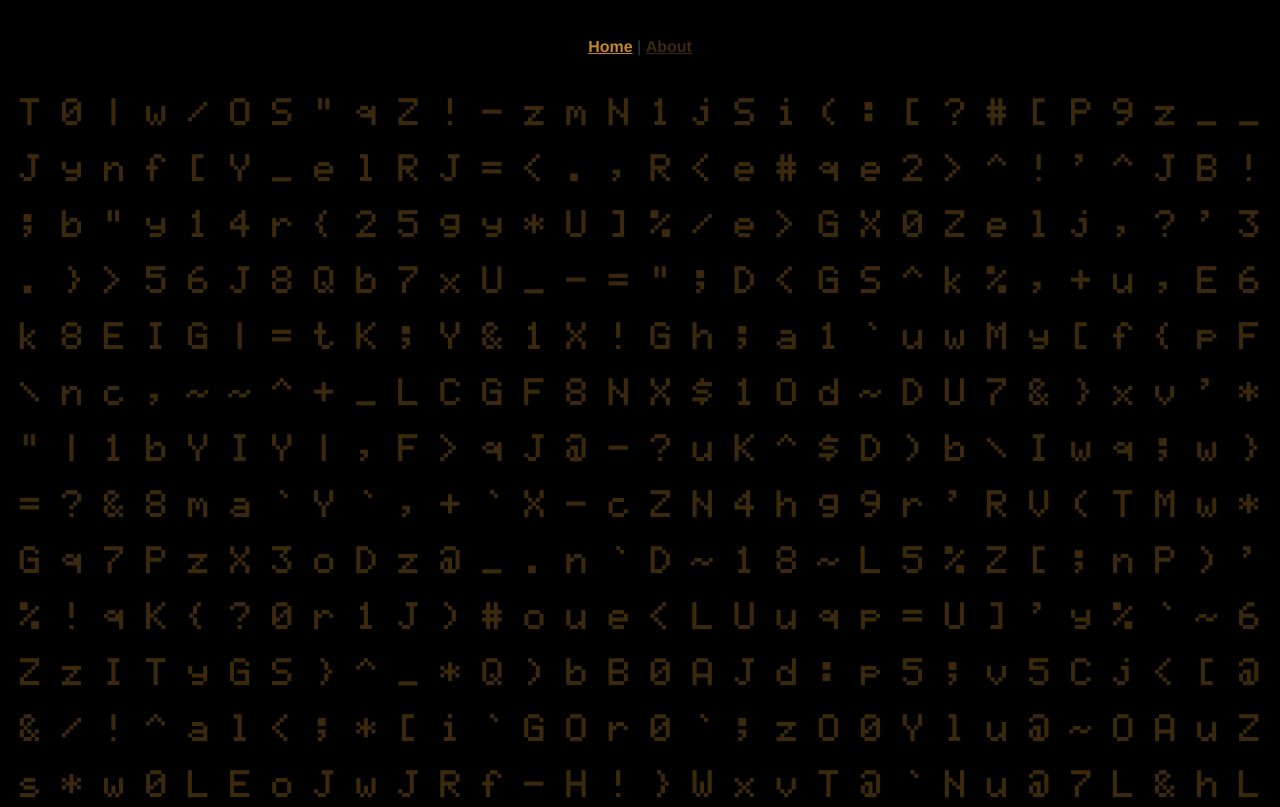
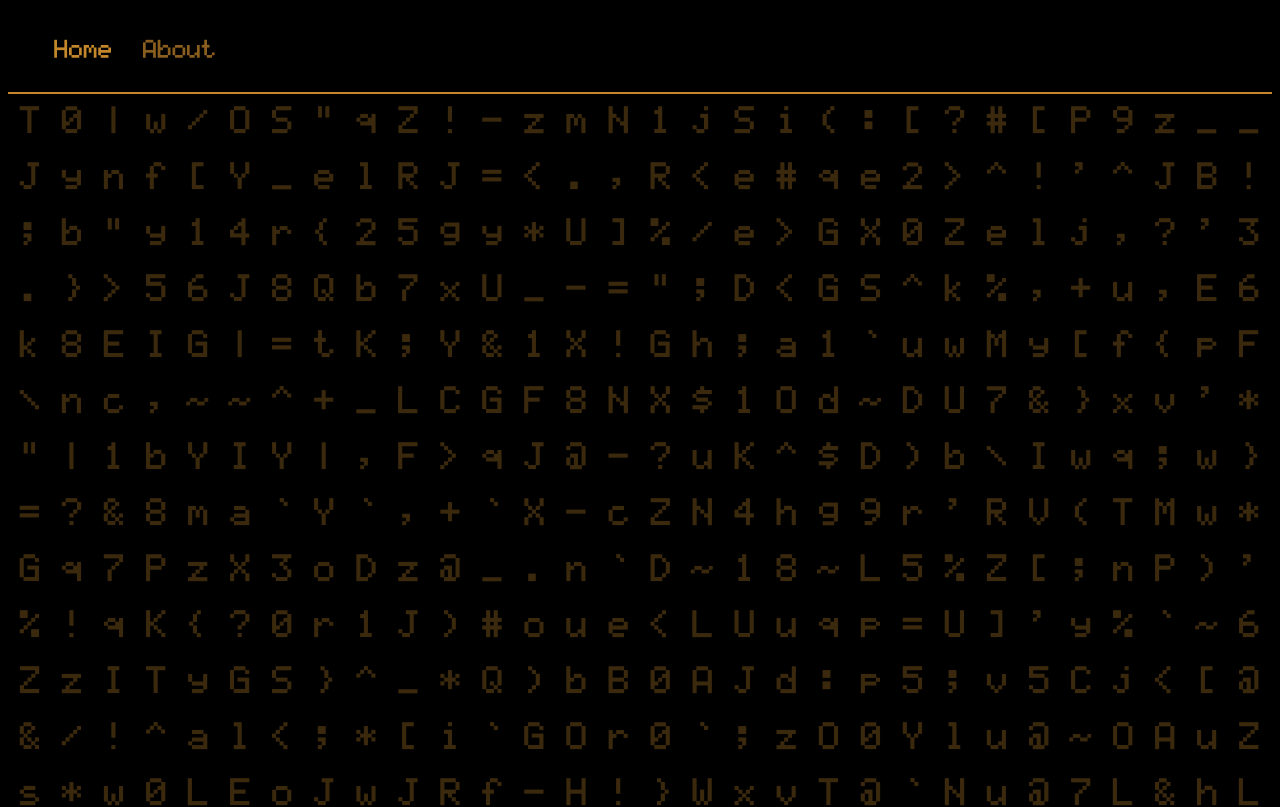
Before and after one commit to whispeer-me/whispeer, a Vue app: page / in a window 1280 px wide. Shown: the top 807 px of the page. Built offline with nearby package versions, Linux system fonts and the light colour scheme.

Commit message:
Update navigation

```diff
--- a/src/App.vue
+++ b/src/App.vue
@@ -1,46 +1,60 @@
 <template>
   <div id="app">
-    <nav>
-      <router-link to="/">Home</router-link> |
-      <router-link to="/about">About</router-link>
+    <nav class="main-nav">
+      <router-link to="/" class="nav-link">Home</router-link>
+      <router-link to="/about" class="nav-link">About</router-link>
     </nav>
+    <hr class="divider" />
     <router-view />
   </div>
 </template>
 
 <style lang="scss">
+@font-face {
+  font-family: "LCD-Solid";
+  src: url("@/assets/fonts/LCD-Solid.ttf.woff") format("woff"),
+    url("@/assets/fonts/LCD-Solid.ttf.svg#LCD-Solid") format("svg"),
+    url("@/assets/fonts/LCD-Solid.ttf.eot"),
+    url("@/assets/fonts/LCD-Solid.ttf.eot?#iefix") format("embedded-opentype");
+  font-weight: normal;
+  font-style: normal;
+}
+
 #app {
-  font-family: Avenir, Helvetica, Arial, sans-serif;
+  font-family: "LCD-Solid", sans-serif;
   -webkit-font-smoothing: antialiased;
   -moz-osx-font-smoothing: grayscale;
   text-align: center;
   color: #2c3e50;
 }
 
-@font-face {
-  font-family: "LCD-Solid";
-  src: url("@/assets/fonts/LCD-Solid.ttf.woff") format("woff"),
-    url("@/assets//fonts/LCD-Solid.ttf.svg#LCD-Solid") format("svg"),
-    url("@/assets/fonts/LCD-Solid.ttf.eot"),
-    url("@/assets/fonts/LCD-Solid.ttf.eot?#iefix") format("embedded-opentype");
-  font-weight: normal;
-  font-style: normal;
-}
-
 body {
   background-color: #000;
 }
 
-nav {
+.divider {
+  border: none;
+  height: 2px;
+  background-color: #c4872b;
+  margin: 0;
+}
+
+.main-nav {
   padding: 30px;
+  background-color: rgba(0, 0, 0, 0.7);
+  text-align: left;
 
-  a {
-    font-weight: bold;
+  .nav-link {
+    font-family: "LCD-Solid", sans-serif;
+    font-size: 24px;
     color: #c4872b;
-    opacity: 0.3;
+    text-decoration: none;
+    margin: 0 15px;
+    opacity: 0.7;
+    transition: opacity 0.3s ease;
 
+    &:hover,
     &.router-link-exact-active {
-      color: #c4872b;
       opacity: 1;
     }
   }
```
